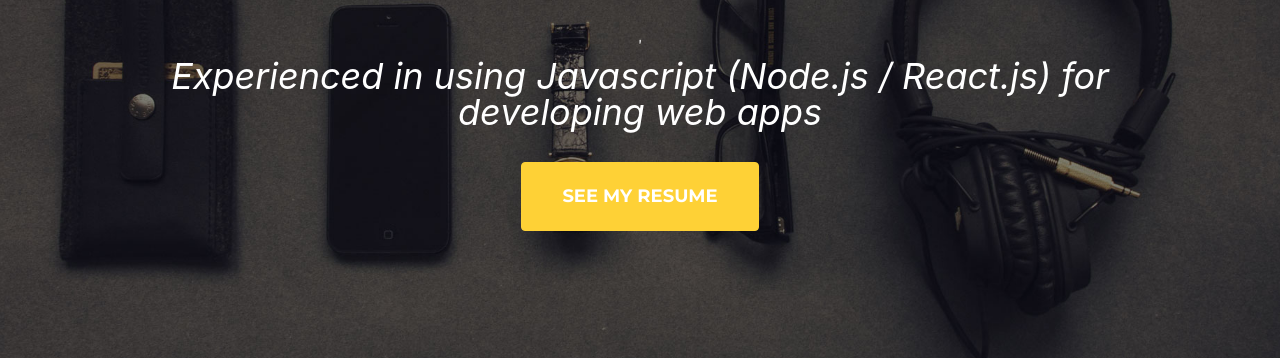
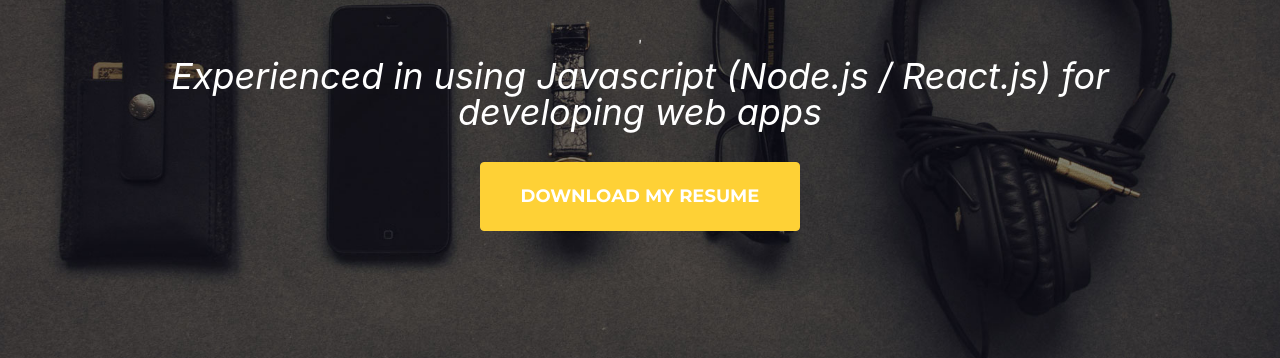
Before and after one commit to Ismailtlem/Ismailtlem.github.io, a plain HTML site: page index.html in a window 1280 px wide. Shown: the part 442-800 px from the top of the page. Drawn offline with nearby package versions, Linux system fonts and the light colour scheme; a web font is replaced by a local one.

Commit message:
Update index.html

```diff
--- a/index.html
+++ b/index.html
@@ -44,7 +44,7 @@
 				<div class="masthead-subheading">Ismail Tlemcani </div>
 				<div class="masthead-heading text-uppercase">Web developer </div>'
 				<div class="masthead-subheading">Experienced in using Javascript (Node.js / React.js) for developing web apps </div>
-                <a class="btn btn-primary btn-xl text-uppercase js-scroll-trigger" href="assets/Ismailtlem-Resume.pdf" download>See my resume</a>
+                <a class="btn btn-primary btn-xl text-uppercase js-scroll-trigger" href="assets/Ismailtlem-Resume.pdf" download>Download my resume</a>
             </div>
         </header>
         <!-- Skills-->
```
